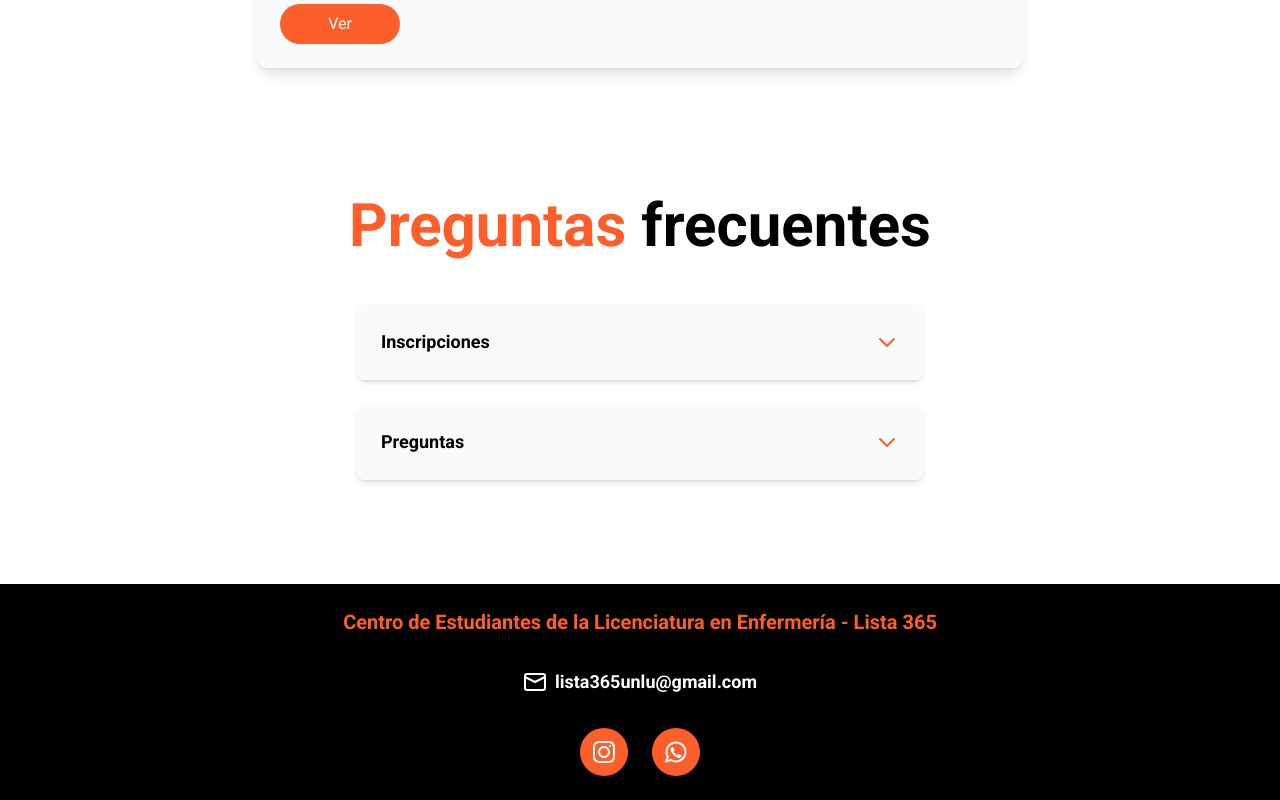
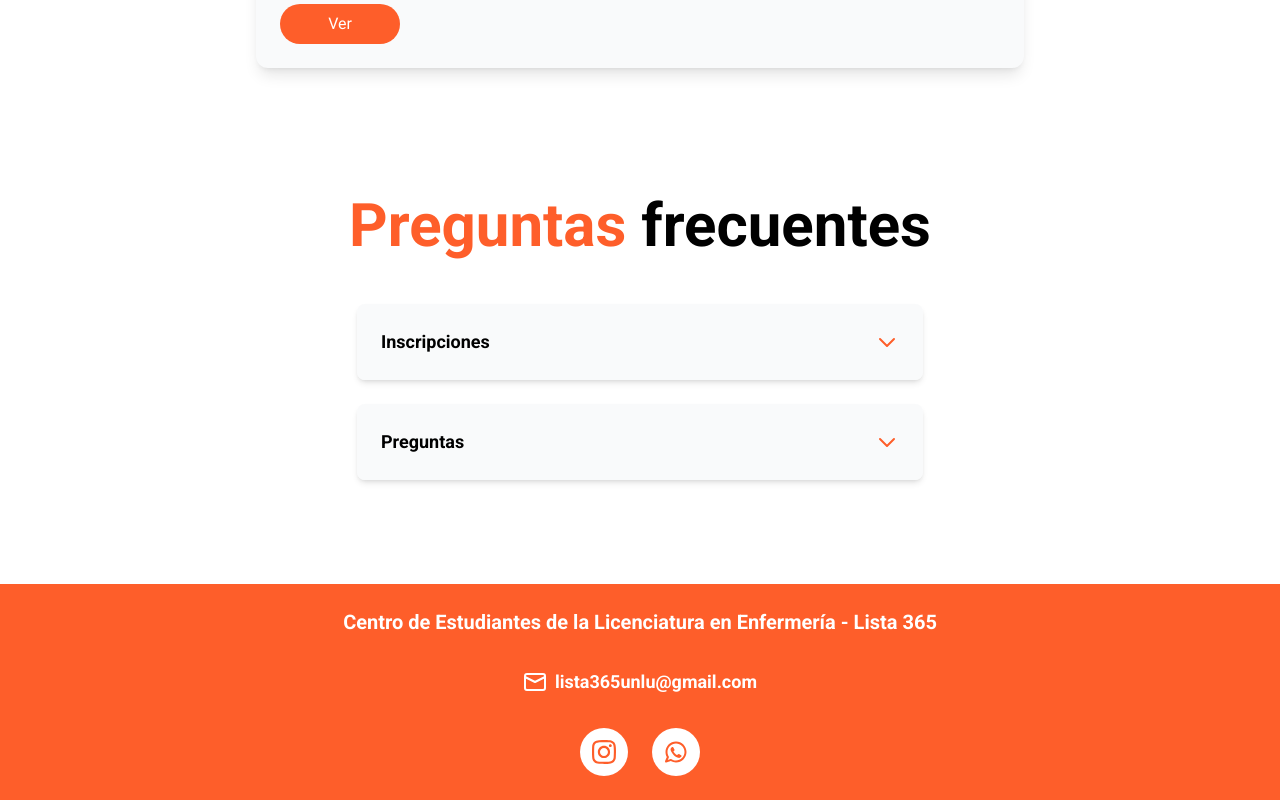
Before and after one commit to FranciscoJarusz/lista365, a React (Vite) app: page / in a window 1280 px wide. Shown: the part 1748-2548 px from the top of the page. Built offline with nearby package versions, Linux system fonts and the light colour scheme.

Commit message:
Cambios visuales en el footer.

```diff
--- a/src/components/Footer.jsx
+++ b/src/components/Footer.jsx
@@ -4,13 +4,13 @@ import whatsappIcon from '../assets/whatsapp.svg';
 
 const Footer = () => {
     return (
-        <footer className="bg-black p-6 flex flex-col items-center justify-center mt-20">
+        <footer className="bg-primario p-6 flex flex-col items-center justify-center mt-20">
 
             <div className="flex flex-col items-center justify-center gap-8">
-                <p className="text-xl text-primario font-bold text-wrap max-w-2xl text-center">Centro de Estudiantes de la Licenciatura en Enfermería - Lista 365</p>
+                <p className="text-xl text-white font-bold text-wrap max-w-2xl text-center">Centro de Estudiantes de la Licenciatura en Enfermería - Lista 365</p>
 
                 <div className="flex items-center justify-center gap-2">
-                    <a href="mailto:lista365unlu@gmail.com" className="animacion-underline flex items-center justify-center gap-2 text-lg text-white font-bold text-wrap max-w-2xl text-center">
+                    <a href="mailto:lista365unlu@gmail.com" className="flex items-center justify-center gap-2 text-lg text-white font-bold text-wrap max-w-2xl text-center">
                     <svg
                         xmlns="http://www.w3.org/2000/svg"
                         width="24"
@@ -32,7 +32,7 @@ const Footer = () => {
 
                 <div className="flex items-center justify-center gap-6">
 
-                     <a href="https://www.instagram.com/lista365unlu/" target="_blank" className="gradiente-boton p-3 rounded-full">
+                     <a href="https://www.instagram.com/lista365unlu/" target="_blank" className="gradiente-boton-white p-3 rounded-full">
                          <img
                              src={instagramIcon}
                              alt="Instagram"
@@ -42,7 +42,7 @@ const Footer = () => {
                          />
                      </a>
 
-                     <a href="https://wa.me/541167545219" target="_blank" className="gradiente-boton p-3 rounded-full">
+                     <a href="https://wa.me/541167545219" target="_blank" className="gradiente-boton-white p-3 rounded-full">
                          <img
                              src={whatsappIcon}
                              alt="WhatsApp"
--- a/src/index.css
+++ b/src/index.css
@@ -34,7 +34,7 @@ html {
   left: 0;
   width: 0;
   height: 2px;
-  background-color: var(--color-primario);
+  background-color: white;
   transition: width 0.3s ease;
 }
 
@@ -95,3 +95,16 @@ html {
   background-position: 100% 100%;
   transform: scale(1.05);
 }
+
+.gradiente-boton-white {
+  background: var(--color-white);
+  background-size: 200% 200%;
+  transition: background-position 0.3s ease-in-out, transform 0.3s ease-in-out;
+  background-image: linear-gradient(135deg, var(--color-white) 0%, var(--color-white) 70%, #d6d6d6 100%);
+  background-position: 0% 0%;
+}
+
+.gradiente-boton-white:hover {
+  background-position: 100% 100%;
+  transform: scale(1.05);
+}
```
Also changed, not shown: src/assets/instagram.svg, src/assets/whatsapp.svg.
